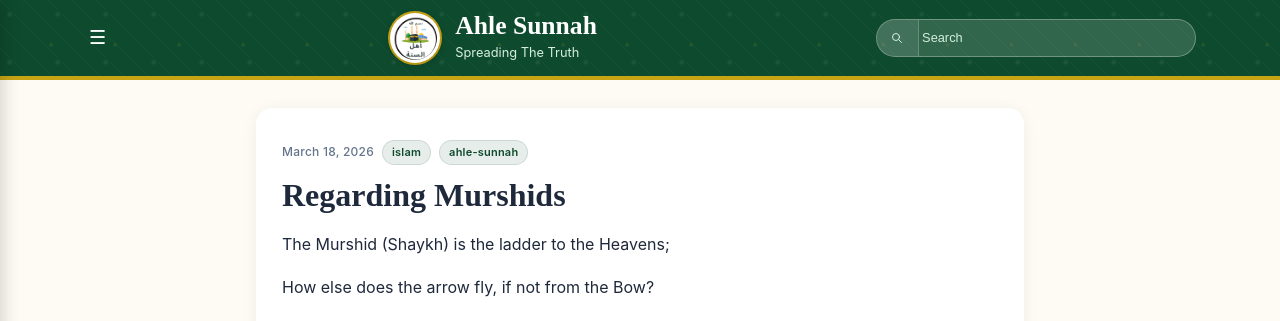
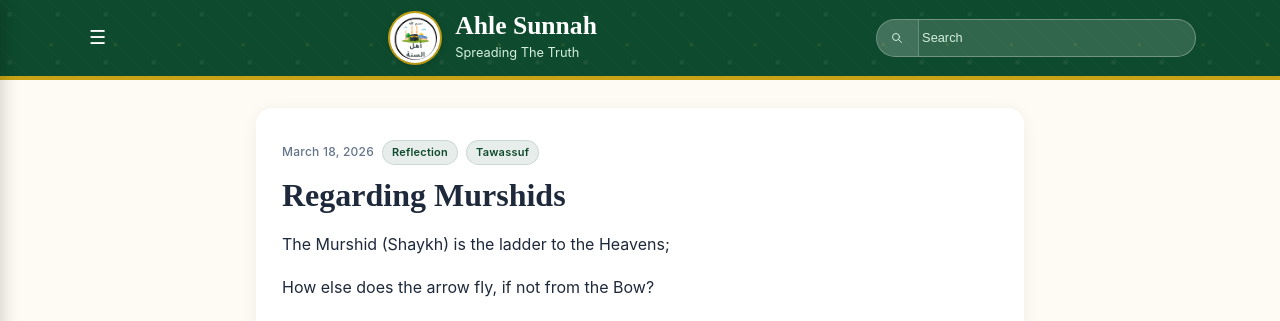
Before and after one commit to Fali17/ahlesunnah, a Jekyll site: the page built from _posts/2026-03-18-regarding-murshids.md, in a window 1280 px wide and 1035 px high. Shown: the top 321 px of the window. Built offline with Jekyll 4.4.1, drawn with Linux system fonts in a browser that asks for light colours.

Commit message:
Update 2026-03-18-regarding-murshids.md

```diff
--- a/_posts/2026-03-18-regarding-murshids.md
+++ b/_posts/2026-03-18-regarding-murshids.md
@@ -2,7 +2,7 @@
 layout: post
 title: "Regarding Murshids"
 date: 2026-03-18 22:41:00 +0000
-tags: [islam, ahle-sunnah]
+tags: [Reflection,Tawassuf]
 ---
 
 The Murshid (Shaykh) is the ladder to the Heavens;
```
